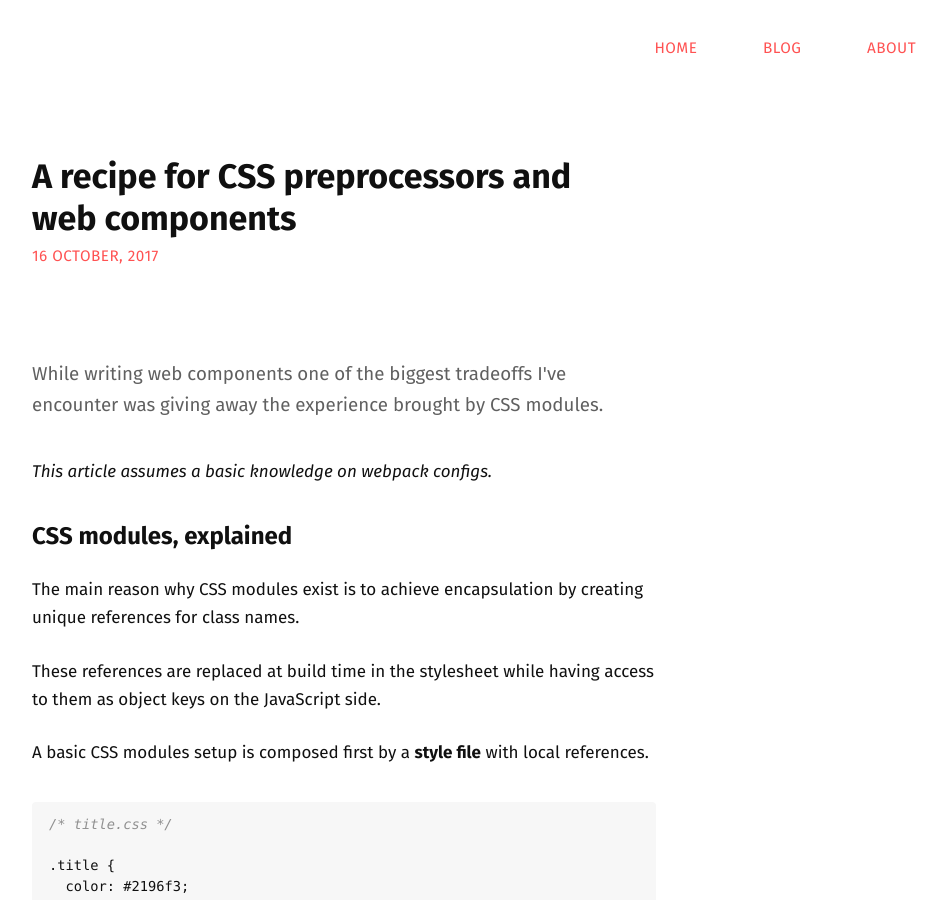
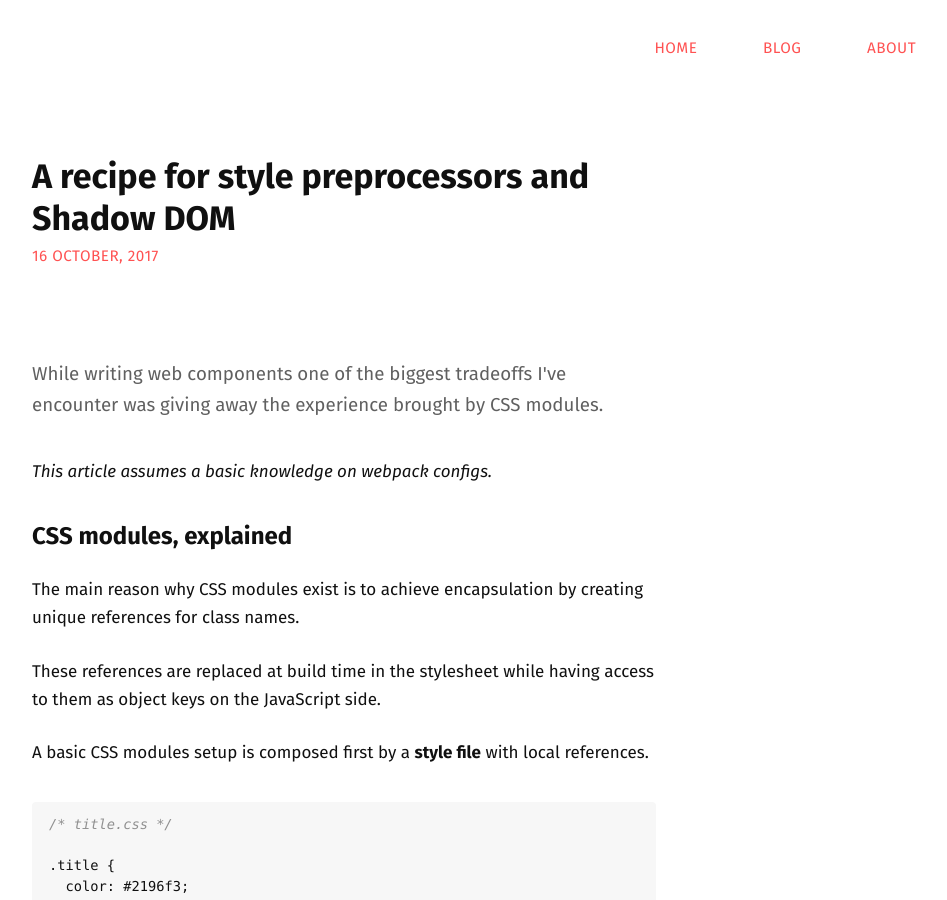
Before and after one commit to jeremenichelli/jeremenichelli.github.io, a Jekyll site: the page built from _posts/2017-10-16-recipe-css-preprocessors-web-components.md, in a window 1280 px wide and 900 px high. Shown: the whole window, without its empty margins (296-1243 px from the left). Built offline with Jekyll 4.4.1, drawn with Linux system fonts in a browser that asks for light colours.

Commit message:
Update 2017-10-16-recipe-css-preprocessors-web-components.md

```diff
--- a/_posts/2017-10-16-recipe-css-preprocessors-web-components.md
+++ b/_posts/2017-10-16-recipe-css-preprocessors-web-components.md
@@ -1,5 +1,5 @@
 ---
-title: A recipe for CSS preprocessors and web&nbsp;components
+title: A recipe for style preprocessors and Shadow&nbsp;DOM
 resume: While writing web components one of the biggest tradeoffs I've encounter was giving away the experience brought by CSS modules.
 ---
 
```
